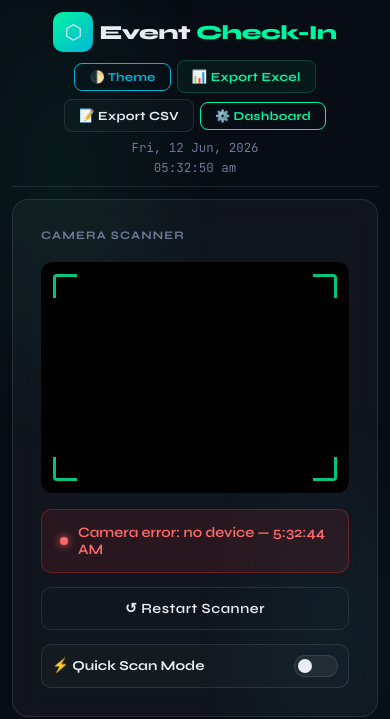
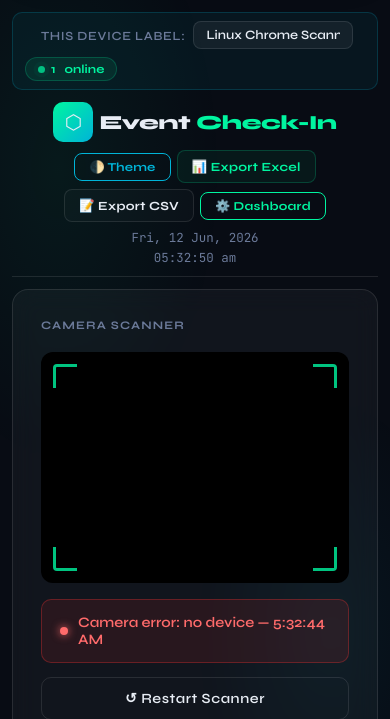
Before and after one commit to Ashin-06/QR-Event-Check-In-System, a Flask app: page / in a window 390 px wide. Shown: the top 719 px of the page. Run offline with Flask 3, Linux system fonts and the light colour scheme; data that the repository does not hold is empty.

Commit message:
Implement real-time sockets updates, dual naming location labels, dynamic check-in time windows, and Excel chronological scan logs

```diff
--- a/app.py
+++ b/app.py
@@ -23,6 +23,9 @@ Bug fixes applied:
 """
 
 from __future__ import annotations
+
+import eventlet
+eventlet.monkey_patch()
 
 import sys
 if hasattr(sys.stdout, "reconfigure"):
@@ -222,7 +225,9 @@ def get_event_config() -> dict:
         "twilio_sid": "",
         "twilio_token": "",
         "twilio_sender": "",
-        "event_name_template": "the Event"
+        "event_name_template": "the Event",
+        "checkin_start_time": "",
+        "checkin_end_time": ""
     }
 
 def save_event_config(cfg: dict):
@@ -479,6 +484,7 @@ def _on_register_device(data):
             connected_devices[device_id] = {
                 "id": device_id,
                 "name": device_name,
+                "manager_label": "",
                 "ip": ip,
                 "user_agent": short_ua,
                 "online": True,
@@ -492,6 +498,8 @@ def _on_register_device(data):
             connected_devices[device_id]["user_agent"] = short_ua
             connected_devices[device_id]["online"] = True
             connected_devices[device_id]["last_active_time"] = datetime.now().strftime("%H:%M:%S")
+            if "manager_label" not in connected_devices[device_id]:
+                connected_devices[device_id]["manager_label"] = ""
             if connected_devices[device_id]["last_activity"] == "Offline":
                 connected_devices[device_id]["last_activity"] = "Reconnected"
 
@@ -507,6 +515,19 @@ def _on_rename_device(data):
     with _devices_lock:
         if device_id in connected_devices:
             connected_devices[device_id]["name"] = new_name
+            connected_devices[device_id]["last_active_time"] = datetime.now().strftime("%H:%M:%S")
+    _broadcast_devices()
+
+
+@socketio.on("rename_device_manager")
+def _on_rename_device_manager(data):
+    device_id = data.get("device_id")
+    new_label = data.get("label", "").strip()
+    if not device_id:
+        return
+    with _devices_lock:
+        if device_id in connected_devices:
+            connected_devices[device_id]["manager_label"] = new_label
             connected_devices[device_id]["last_active_time"] = datetime.now().strftime("%H:%M:%S")
     _broadcast_devices()
 
@@ -760,6 +781,18 @@ def send_scan_notification_async(details, location, timestamp):
             threading.Thread(target=_send_single_whatsapp, args=(sid, token, twilio_phone, phone, body), daemon=True).start()
 
 
+def _log_to_excel_sheet(wb, now_str, name, reg_no, device, status, qr_val):
+    try:
+        if "Scan Log" not in wb.sheetnames:
+            ws_log = wb.create_sheet("Scan Log")
+            ws_log.append(["Timestamp", "Name", "Registration Number", "Scanner Device", "Scan Status", "QR Data"])
+        else:
+            ws_log = wb["Scan Log"]
+        ws_log.append([now_str, name, reg_no, device, status, qr_val])
+    except Exception as e:
+        print(f"[Scan Log] Error appending to sheet: {e}")
+
+
 def _perform_checkin(qr_data: str, device_id: str = "unknown") -> tuple[dict, int]:
     """Helper to perform check-in operations. Returns (response_dict, status_code)."""
     # Normalize incoming QR data string
@@ -768,6 +801,19 @@ def _perform_checkin(qr_data: str, device_id: str = "unknown") -> tuple[dict, in
     excel_file = get_excel_file()
     log_file = get_log_file()
     wb = None
+
+    # Resolve combined device name
+    device_name = device_id
+    with _devices_lock:
+        if device_id in connected_devices:
+            d_info = connected_devices[device_id]
+            op_name = d_info.get("name", "").strip()
+            m_label = d_info.get("manager_label", "").strip()
+            if m_label:
+                device_name = f"{m_label} ({op_name})" if op_name else m_label
+            else:
+                device_name = op_name if op_name else device_id
+
     try:
         with lock:
             now = datetime.now().strftime("%Y-%m-%d %H:%M:%S")
@@ -801,10 +847,17 @@ def _perform_checkin(qr_data: str, device_id: str = "unknown") -> tuple[dict, in
                     found_row = row
                     break
 
-            # If not found in Excel, reject check-in
+            # If not found in Excel, reject check-in and log it in the Excel sheet
             if found_row is None:
-                wb.close()
+                try:
+                    _log_to_excel_sheet(wb, now, "Unregistered", "Unknown", device_name, "Unregistered QR Code", qr_data)
+                    _atomic_save(wb, excel_file)
+                except Exception as ex:
+                    print(f"[checkin] Error saving unregistered scan to Excel: {ex}")
+                    if wb:
+                        wb.close()
                 wb = None
+
                 with _devices_lock:
                     if device_id in connected_devices:
                         connected_devices[device_id]["last_activity"] = "Unregistered Scan"
@@ -812,8 +865,72 @@ def _perform_checkin(qr_data: str, device_id: str = "unknown") -> tuple[dict, in
                 _broadcast_devices()
                 return {"message": "❌ Unregistered QR Code", "details": {}, "is_duplicate": False}, 400
 
-            # 2) Attendee matched! Update Excel row
+            # 2) Attendee matched! Extract details
             r   = found_row[0].row
+            name_val = str(found_row[hdrs["name"] - 1].value or "").strip()
+            reg_val  = str(found_row[hdrs["registration number"] - 1].value or "").strip()
+
+            # Check time restriction
+            cfg = get_event_config()
+            start_t = cfg.get("checkin_start_time", "").strip()
+            end_t = cfg.get("checkin_end_time", "").strip()
+
+            is_time_restricted = False
+            time_error_msg = ""
+            now_time_str = datetime.now().strftime("%H:%M")
+
+            if start_t and now_time_str < start_t:
+                is_time_restricted = True
+                time_error_msg = f"❌ Check-In Not Started (Allowed: after {start_t})"
+            elif end_t and now_time_str > end_t:
+                is_time_restricted = True
+                time_error_msg = f"❌ Check-In Closed (Allowed: before {end_t})"
+
+            if is_time_restricted:
+                # Still log the scan timestamps and devices in Excel main row under special status
+                col = hdrs[scan_key]
+                ws.cell(row=r, column=col, value="Scanned Outside Time")
+
+                ts_col_idx = hdrs.get("scan timestamps")
+                dev_col_idx = hdrs.get("scan devices")
+                if ts_col_idx:
+                    prev_ts = str(ws.cell(row=r, column=ts_col_idx).value or "").strip()
+                    ws.cell(row=r, column=ts_col_idx, value=f"{prev_ts};{now}" if prev_ts else now)
+                if dev_col_idx:
+                    prev_dev = str(ws.cell(row=r, column=dev_col_idx).value or "").strip()
+                    ws.cell(row=r, column=dev_col_idx, value=f"{prev_dev};{device_name}" if prev_dev else device_name)
+
+                # Append to Scan Log sheet
+                _log_to_excel_sheet(wb, now, name_val, reg_val, device_name, "Before/After Allowed Time", qr_data)
+
+                # Atomic save Excel
+                _atomic_save(wb, excel_file)
+                wb = None
+
+                # Send update to device monitor
+                with _devices_lock:
+                    if device_id in connected_devices:
+                        connected_devices[device_id]["last_activity"] = f"Scanned {name_val} (Outside Time)"
+                        connected_devices[device_id]["last_active_time"] = datetime.now().strftime("%H:%M:%S")
+                _broadcast_devices()
+
+                # Broadcast failed scan alert to ALL devices
+                socketio.emit("scan_alert", {
+                    "name":       name_val,
+                    "is_duplicate": False,
+                    "status":     "Scanned Outside Time",
+                    "message":    time_error_msg,
+                    "details":    {
+                        "Name": name_val,
+                        "Registration Number": reg_val,
+                        "Status": "Scanned Outside Time"
+                    },
+                    "device_name": device_name,
+                })
+
+                return {"message": time_error_msg, "details": {"Name": name_val, "Registration Number": reg_val}, "is_duplicate": False}, 400
+
+            # Normal check-in flow
             col = hdrs[scan_key]
             curr = ws.cell(row=r, column=col).value or ""
             curr_str = str(curr).strip().lower()
@@ -829,11 +946,6 @@ def _perform_checkin(qr_data: str, device_id: str = "unknown") -> tuple[dict, in
             else:
                 new_status = "Scanned" if cnt == 1 else f"Scanned {cnt} Times"
             ws.cell(row=r, column=col, value=new_status)
-
-            device_name = device_id
-            with _devices_lock:
-                if device_id in connected_devices:
-                    device_name = connected_devices[device_id]["name"]
 
             ts_col_idx = hdrs.get("scan timestamps")
             dev_col_idx = hdrs.get("scan devices")
@@ -863,25 +975,24 @@ def _perform_checkin(qr_data: str, device_id: str = "unknown") -> tuple[dict, in
             email_val = str(found_row[hdrs["email address"] - 1].value or "").strip() if "email address" in hdrs else ""
 
             details = {
-                "Name":                str(found_row[hdrs["name"] - 1].value or "").strip(),
+                "Name":                name_val,
                 "Email":               email_val,
-                "Registration Number": str(found_row[hdrs["registration number"] - 1].value or "").strip(),
+                "Registration Number": reg_val,
                 "Phone":               phone_val,
                 "Status":              new_status,
                 "ScanCount":           cnt,
                 "custom_fields":       custom_fields
             }
 
-            # Atomic write: save to temp then replace (avoids Windows lock conflicts)
+            # Log to Scan Log worksheet
+            log_status = "Checked In" if cnt == 1 else "Duplicate Check-In"
+            _log_to_excel_sheet(wb, now, name_val, reg_val, device_name, log_status, qr_data)
+
+            # Atomic write
             _atomic_save(wb, excel_file)
             wb = None  # already closed by _atomic_save
 
-            # 3) Update CSV log (only for registered attendees)
-            device_name = "unknown"
-            with _devices_lock:
-                if device_id in connected_devices:
-                    device_name = connected_devices[device_id]["name"]
-
+            # 3) Update CSV log (only for registered, on-time check-ins)
             if "Devices" not in scanned_log.columns:
                 scanned_log["Devices"] = ""
 
@@ -911,8 +1022,12 @@ def _perform_checkin(qr_data: str, device_id: str = "unknown") -> tuple[dict, in
             row_data = scanned_log.loc[scanned_log["QR Data"] == qr_data].iloc[0]
         last_ts = row_data["Timestamps"].split(";")[-1].strip()
         last_dev = row_data["Devices"].split(";")[-1].strip() if "Devices" in row_data and row_data["Devices"] else device_name
+
+        # Include attendee_name and reg_no directly at root for auto-dashboard DataTable reload
         socketio.emit("row_updated", {
             "qr_data":        qr_data,
+            "attendee_name":  name_val,
+            "reg_no":         reg_val,
             "scan_count":     int(row_data["Scan Count"]),
             "timestamps":     row_data["Timestamps"],
             "last_timestamp": last_ts,
--- a/templates/index.html
+++ b/templates/index.html
@@ -258,8 +258,14 @@
         display: flex;
         flex-direction: column;
       }
+      .network-share-info {
+        display: none !important;
+      }
       .network-bar {
-        display: none !important; /* Hide on mobile scanner views to save vertical space */
+        justify-content: space-between;
+        gap: 8px;
+        padding: 8px 12px;
+        margin-bottom: 12px;
       }
       header {
         order: 1;
@@ -844,8 +850,10 @@
 
   <!-- Network Info Bar -->
   <div class="network-bar" id="network-bar">
-    <span class="network-bar-label">📡 Other Devices:</span>
-    <span class="network-url" id="network-url">Loading…</span>
+    <div class="network-share-info" style="display: flex; align-items: center; gap: 8px; flex: 1;">
+      <span class="network-bar-label">📡 Other Devices:</span>
+      <span class="network-url" id="network-url">Loading…</span>
+    </div>
     <div style="display: flex; align-items: center; gap: 8px; margin: 0 16px;">
       <span class="network-bar-label">This Device Label:</span>
       <input type="text" id="device-name-input" class="device-name-input" placeholder="Device Label" />
@@ -858,9 +866,12 @@
 
   <!-- Header -->
   <header>
-    <div class="logo">
+    <div class="logo" style="display: flex; align-items: center; gap: 12px;">
       <div class="logo-icon">⬡</div>
       <div class="logo-text">Event <span>Check-In</span></div>
+      <div id="assigned-location-badge" style="display: none; align-items: center; background: rgba(0, 245, 160, 0.1); border: 1px solid rgba(0, 245, 160, 0.3); color: var(--accent); font-size: 0.72rem; font-weight: 800; padding: 4px 10px; border-radius: 6px; letter-spacing: 0.04em;">
+        📍 LOCATION: <span id="assigned-location-text" style="color: var(--text); font-weight: 500; margin-left: 4px;"></span>
+      </div>
     </div>
     <div style="display: flex; gap: 12px; align-items: center;">
       <button id="btn-theme-toggle" class="download-btn csv-dl" style="border-color: var(--accent2); color: var(--accent2); background: transparent; cursor: pointer; font-family: var(--font); font-size: 0.76rem; font-weight: 700; display: flex; align-items: center; gap: 6px; padding: 6px 14px; border-radius: 8px;">🌓 Theme</button>
@@ -1260,7 +1271,7 @@
   });
 
   // ── Verification Screen Overlay Helpers ──────────────────────────────────
-  function openVerificationOverlay(details, isDuplicate) {
+  function openVerificationOverlay(details, statusType) {
     const overlay = document.getElementById('verify-overlay');
     const badge = document.getElementById('verify-badge');
     const nameEl = document.getElementById('verify-name');
@@ -1271,9 +1282,12 @@
     const countEl = document.getElementById('verify-count');
     const customContainer = document.getElementById('verify-custom-fields');
 
-    if (isDuplicate) {
+    if (statusType === 'warn') {
       badge.className = 'verify-badge warn';
       badge.textContent = 'Duplicate Scan';
+    } else if (statusType === 'time_error') {
+      badge.className = 'verify-badge err';
+      badge.textContent = 'Check-In Blocked';
     } else {
       badge.className = 'verify-badge ok';
       badge.textContent = 'Checked In';
@@ -1374,7 +1388,9 @@
         body: JSON.stringify({ qr_data: result.data ?? result, device_id: deviceId })
       })
       .then(r => {
-        if (!r.ok) return r.json().then(e => { throw new Error(e.message || 'Server error'); });
+        if (!r.ok) {
+          return r.json().then(e => { throw e; });
+        }
         return r.json();
       })
       .then(data => {
@@ -1386,21 +1402,42 @@
           showQuickScanOverlay(type);
           addLocalHistory(data.details, type);
         } else {
-          openVerificationOverlay(data.details, data.is_duplicate);
+          openVerificationOverlay(data.details, type);
           addLocalHistory(data.details, type);
         }
       })
       .catch(e => {
         clearTimeout(scanTimeoutId);
-        setStatus(e.message, 'err');
-        playBeep('err');
+        const errorMsg = e.message || e || 'System or network error';
+
+        let statusType = 'err';
+        let isTimeRestricted = false;
+        if (e.message && (e.message.includes('Not Started') || e.message.includes('Closed') || e.message.includes('Outside Time'))) {
+          statusType = 'warn';
+          isTimeRestricted = true;
+        }
+
+        setStatus(errorMsg, statusType === 'warn' ? 'warn' : 'err');
+        playBeep(statusType === 'warn' ? 'warn' : 'err');
 
         if (quickScanToggle.checked) {
-          showQuickScanOverlay('err');
+          showQuickScanOverlay(statusType === 'warn' ? 'warn' : 'err');
         } else {
-          processing = false;
-          scanner.start();
-          scanLine.classList.add('active');
+          if (isTimeRestricted && e.details && e.details.Name) {
+            openVerificationOverlay({
+              Name: e.details.Name,
+              Email: e.details.Email || '',
+              'Registration Number': e.details['Registration Number'] || '',
+              Phone: e.details.Phone || '',
+              Status: errorMsg,
+              ScanCount: e.details.ScanCount || 1,
+              custom_fields: e.details.custom_fields || {}
+            }, 'time_error');
+          } else {
+            processing = false;
+            scanner.start();
+            scanLine.classList.add('active');
+          }
         }
       });
     },
@@ -1685,6 +1722,21 @@
 
   // ── devices_updated: render card grid of all connected devices ─────────────
   socket.on('devices_updated', devs => {
+    // Dynamically show/hide the assigned location badge in the header
+    const myDev = devs.find(d => d.id === deviceId);
+    const locBadge = document.getElementById('assigned-location-badge');
+    const locText = document.getElementById('assigned-location-text');
+    if (myDev && myDev.manager_label) {
+      if (locBadge && locText) {
+        locText.textContent = myDev.manager_label;
+        locBadge.style.display = 'inline-flex';
+      }
+    } else {
+      if (locBadge) {
+        locBadge.style.display = 'none';
+      }
+    }
+
     const grid = document.getElementById('devices-grid');
     if (!grid) return;
     grid.innerHTML = '';
@@ -1697,8 +1749,16 @@
       card.innerHTML = `
         <div class="device-card-header">
           <div>
-            <div class="device-card-name">
-              ${escapeHtml(d.name)} ${isLocal ? '<span style="font-size:0.72rem; color:var(--accent); font-weight:600;">(This Device)</span>' : ''}
+            <div class="device-card-name" style="display:flex; flex-direction:column; gap:4px; margin-bottom: 4px;">
+              <div>
+                <span style="font-size:0.68rem; color:var(--muted); text-transform:uppercase;">Location:</span>
+                <span style="font-weight:700; color:var(--accent2);">${escapeHtml(d.manager_label || '(Not Set)')}</span>
+              </div>
+              <div>
+                <span style="font-size:0.68rem; color:var(--muted); text-transform:uppercase;">Operator:</span>
+                <span style="font-weight:500;">${escapeHtml(d.name)}</span>
+                ${isLocal ? '<span style="font-size:0.68rem; color:var(--accent); font-weight:600;">(This)</span>' : ''}
+              </div>
             </div>
             <div class="device-card-ip">${escapeHtml(d.ip)}</div>
           </div>
```
Also changed, not shown: templates/dashboard.html (+42 -7 lines).
